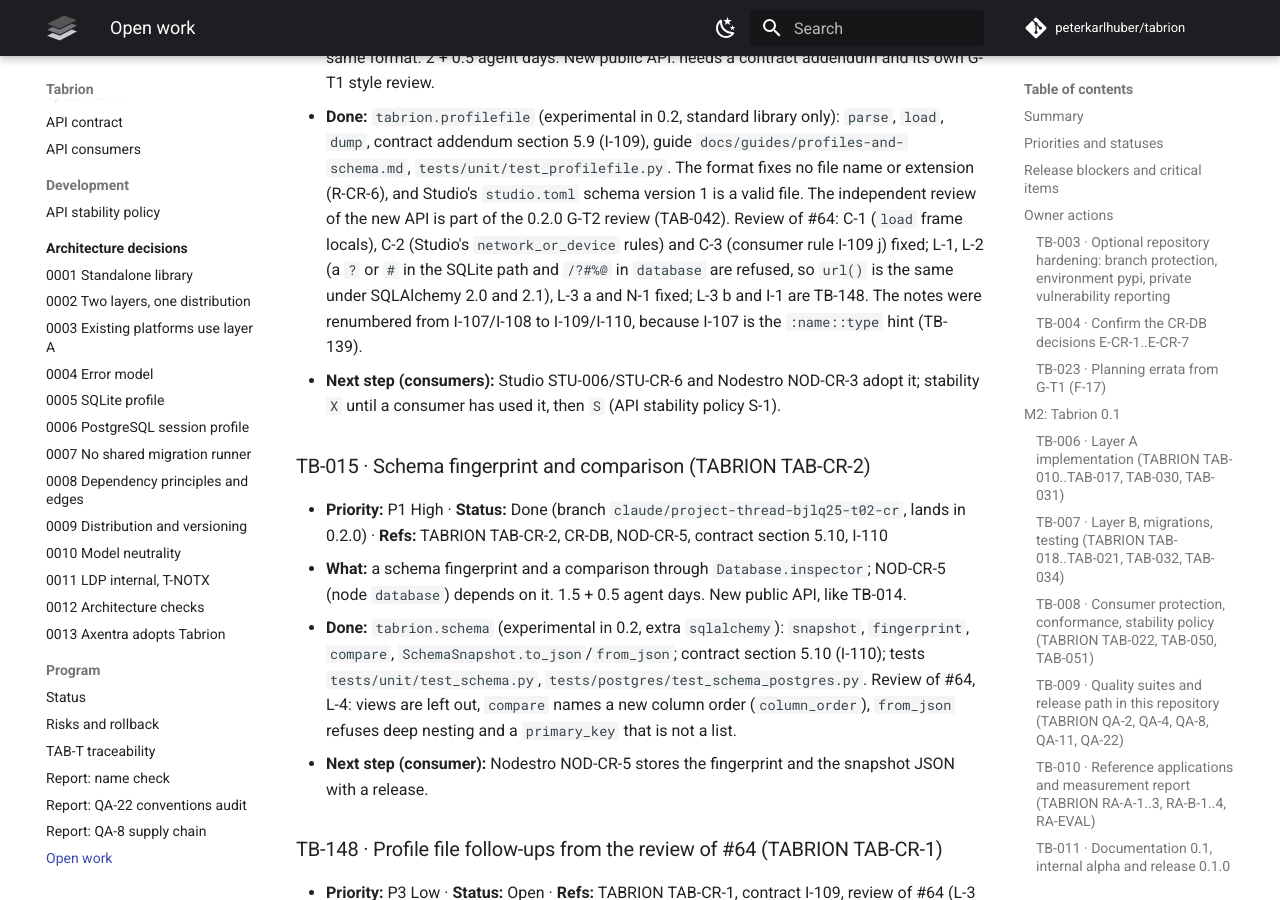
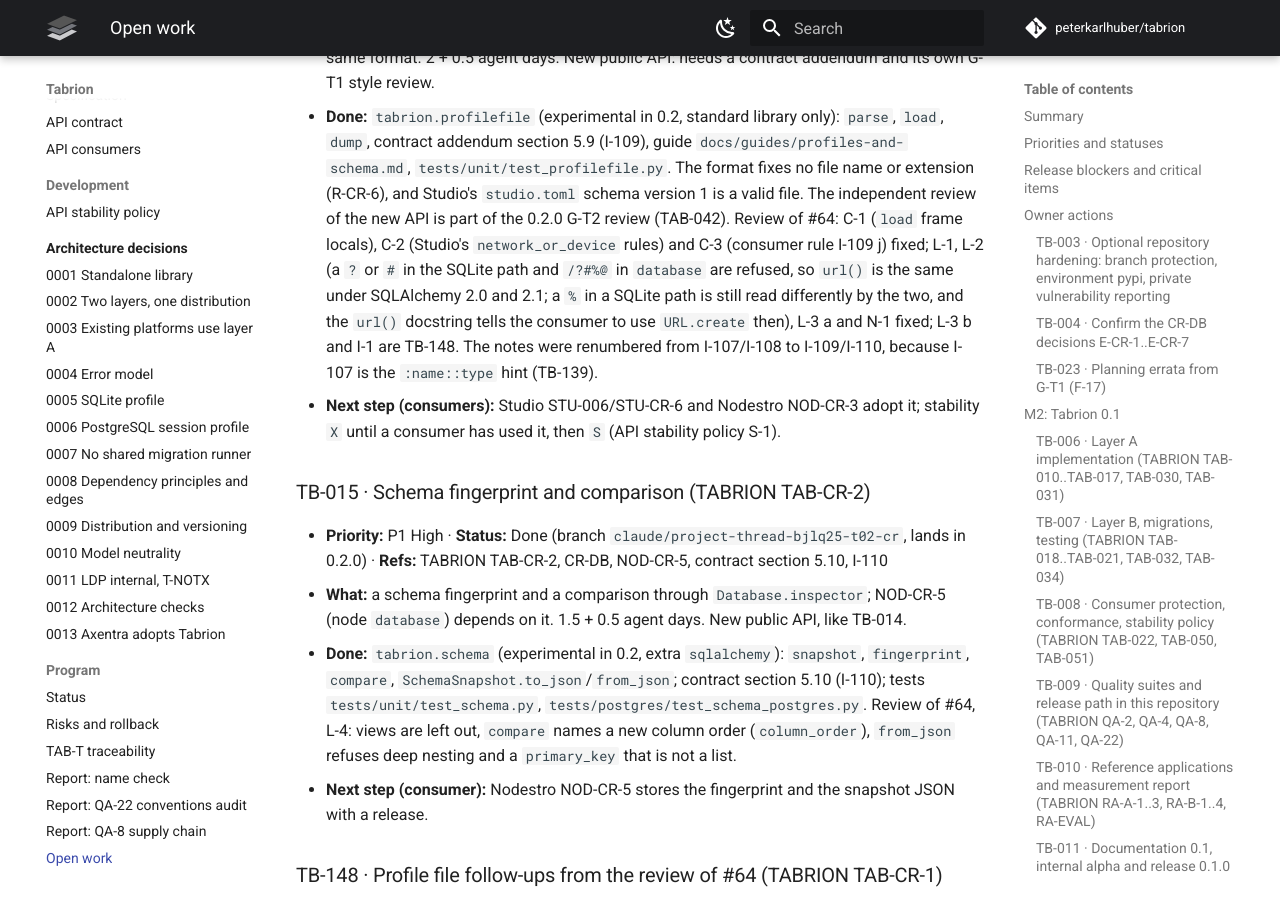
Before and after one commit to peterkarlhuber/tabrion, an MkDocs documentation site: the page built from docs/TODO.md, in a window 1280 px wide and 900 px high, scrolled down 16394 px. Built offline with MkDocs 1.6.1 and Material for MkDocs 9.7.7, drawn with Linux system fonts in a browser that asks for light colours; comment, search, counter and statistics services are not loaded.

Commit message:
TB-014: name the "%" in a SQLite path (re-check of 0d91d90)
Co-Authored-By: Claude Opus 5.5 <noreply@anthropic.com>
Claude-Session: https://claude.ai/code/session_011tY7TAans48GbZAuavtHPL

```diff
--- a/docs/TODO.md
+++ b/docs/TODO.md
@@ -507,9 +507,10 @@ required (owner decision of 2026-11-08 11:26Z).
   fixes no file name or extension (R-CR-6), and Studio's `studio.toml` schema version 1 is a valid file. The independent
   review of the new API is part of the 0.2.0 G-T2 review (TAB-042). Review of #64: C-1 (`load` frame locals), C-2
   (Studio's `network_or_device` rules) and C-3 (consumer rule I-109 j) fixed; L-1, L-2 (a `?` or `#` in the SQLite path
-  and `/?#%@` in `database` are refused, so `url()` is the same under SQLAlchemy 2.0 and 2.1), L-3 a and N-1 fixed; L-3
-  b and I-1 are TB-148. The notes were renumbered from I-107/I-108 to I-109/I-110, because I-107 is the `:name::type`
-  hint (TB-139).
+  and `/?#%@` in `database` are refused, so `url()` is the same under SQLAlchemy 2.0 and 2.1; a `%` in a SQLite path is
+  still read differently by the two, and the `url()` docstring tells the consumer to use `URL.create` then), L-3 a and
+  N-1 fixed; L-3 b and I-1 are TB-148. The notes were renumbered from I-107/I-108 to I-109/I-110, because I-107 is the
+  `:name::type` hint (TB-139).
 - **Next step (consumers):** Studio STU-006/STU-CR-6 and Nodestro NOD-CR-3 adopt it; stability `X` until a
   consumer has used it, then `S` (API stability policy S-1).
 
```
